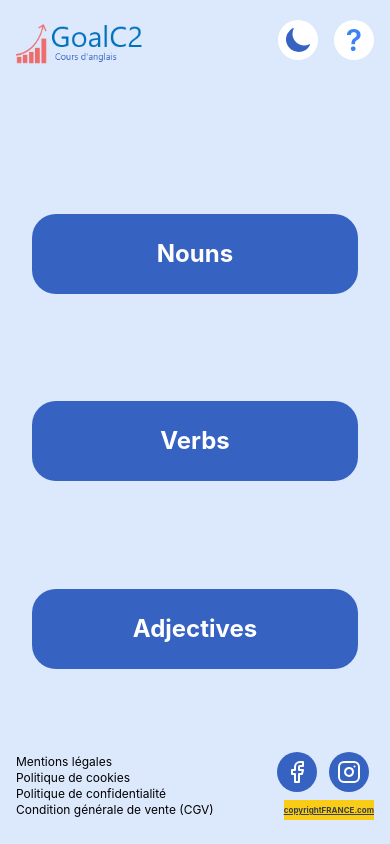
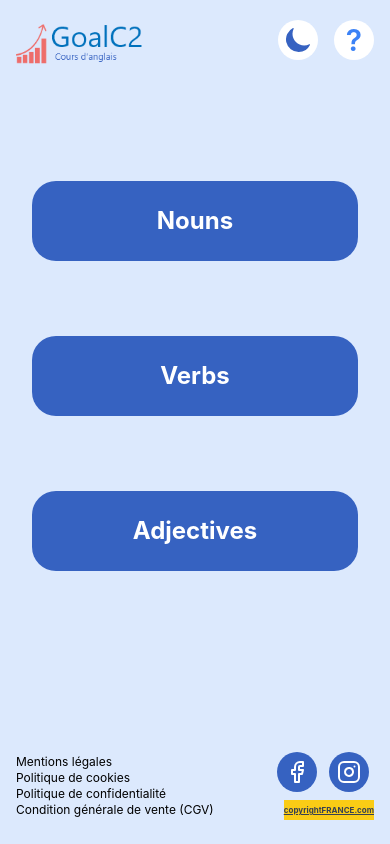
Before and after one commit to shanakasp/game-React, a React (Create React App) app: page /type in a window 390 px wide. Built offline with nearby package versions, Linux system fonts and the light colour scheme.

Commit message:
modified Categories.css in styles

```diff
--- a/src/Pages/styles/Categories.css
+++ b/src/Pages/styles/Categories.css
@@ -60,7 +60,7 @@
 
 @media (max-width: 480px) {
   .categories-button {
-    margin-top: 30%;
+    margin-top: 20%;
     width: 100%; /* Full width for very small screens */
     font-size: 2rem; /* Slightly smaller font size */
   }
```
